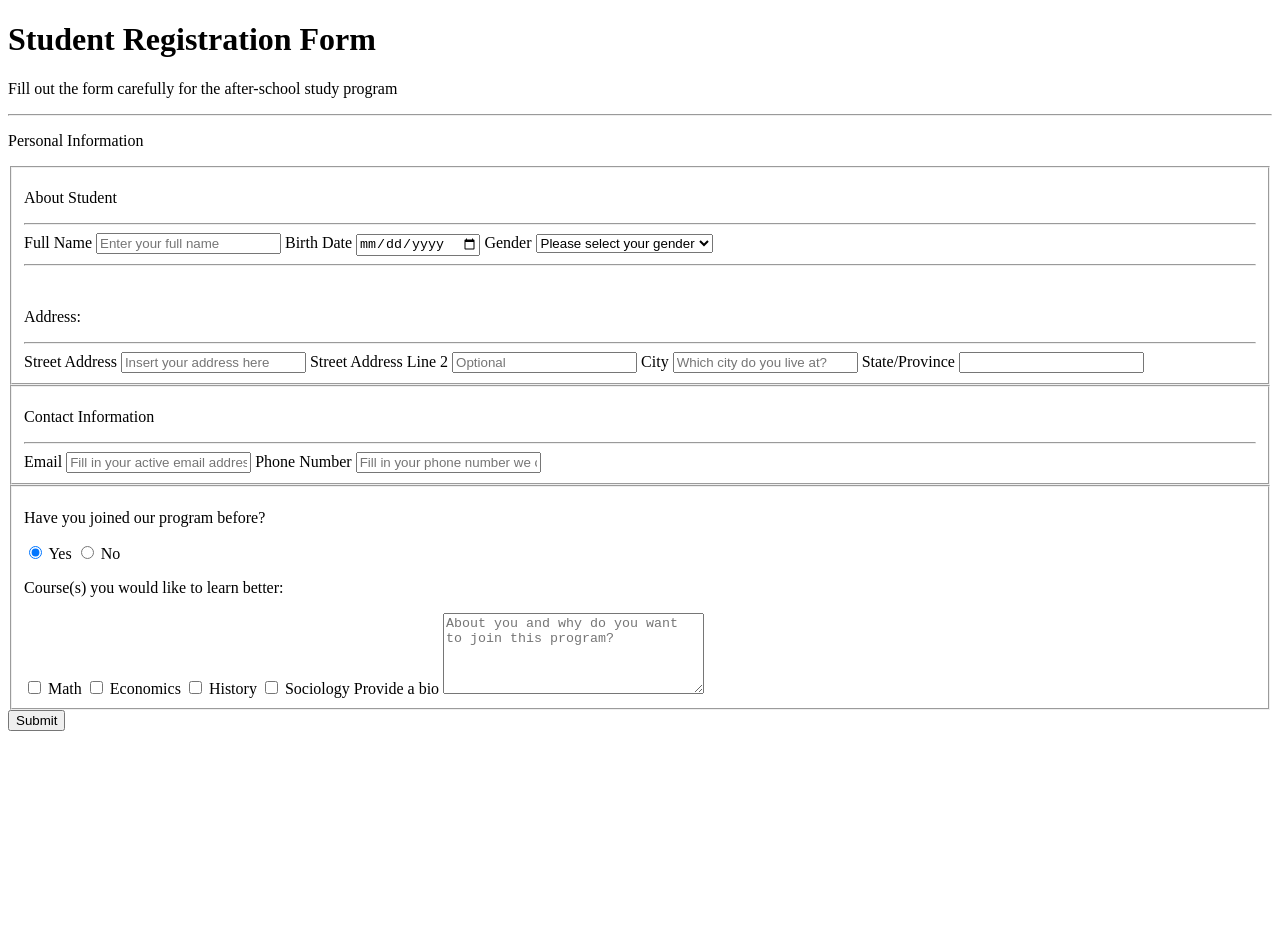
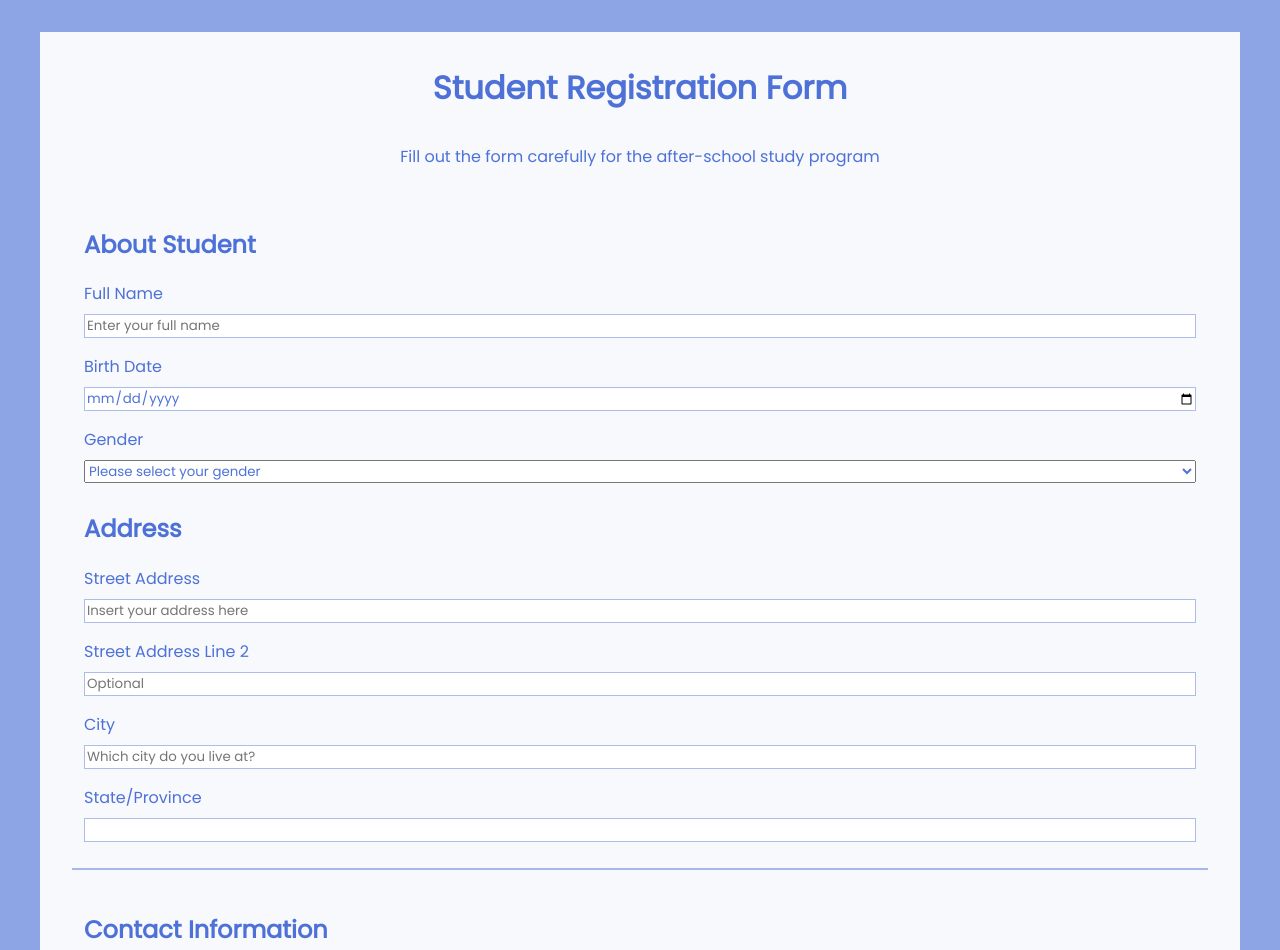
Before and after one commit to frayded/student-form, a plain HTML site: page index.html in a window 1280 px wide. Shown: the top 950 px of the page. Before the commit the page ends 800 px from the top, so only its background shows below. Drawn offline with Linux system fonts and the light colour scheme.

Commit message:
styles added; first iteration done before fixing it to user's needs

```diff
--- a/index.html
+++ b/index.html
@@ -8,15 +8,13 @@
         <link rel="stylesheet" href="./styles.css">
     </head>
     <body>
-        <h1>Student Registration Form</h1>
-        <p>Fill out the form carefully for the after-school study program</p>
-        <hr>
-        <form action="">
-            <p>Personal Information</p>
+        <div class="form-section">
+            <h1 id="title">Student Registration Form</h1>
+            <p id="description">Fill out the form carefully for the after-school study program</p>
+            <form action="" method="post" id="survey-form">
                 <fieldset>
-                <p>About Student</p>
-                <hr>
-                <label for="full-name">Full Name <input id="full-name" name="full-name" type="text" placeholder="Enter your full name" required></label>
+                    <h2>About Student</h2>
+                    <label for="name">Full Name <input id="name" name="name" type="text" placeholder="Enter your full name" required></label>
                     <label for="birthdate">Birth Date <input id="birthdate" name="birthdate" type="date" required></label>
                     <label for="gender">Gender
                         <select id="gender" name="gender">
@@ -27,10 +25,7 @@
                             <option value="4">Other</option>
                         </select>
                     </label>
-                <hr>
-                <br>
-                <p>Address:</p>
-                <hr>
+                    <h2>Address</h2>
                     <label for="address1">Street Address <input id="address1" type="text" name="address1"  placeholder="Insert your address here" required></label>
                     <label for="address2">Street Address Line 2 <input type="text" name="address2" id="address2" placeholder="Optional"></label>
                     <label for="city">City <input type="text" id="city" name="city" placeholder="Which city do you live at?" required></label>
@@ -38,27 +33,27 @@
                 </fieldset>
 
                 <fieldset>
-                <p>Contact Information</p>
-                <hr>
+                    <h2>Contact Information</h2>
                     <label for="email">Email <input type="text" id="email" name="email" placeholder="Fill in your active email address" required></label>
                     <label for="phone-number">Phone Number <input type="text" id="phone-number" name="phone-number" placeholder="Fill in your phone number we can contact" required></label>
                 </fieldset>
 
                 <fieldset>
                     <p>Have you joined our program before?</p>
-                <label for="program-yes"><input type="radio" id="program-yes" name="program-participation" checked> Yes</label>
-                <label for="program-no"><input type="radio" id="program-no" name="program-participation"> No</label>
+                    <label for="program-yes"><input type="radio" id="program-yes" name="program-participation" class="inline" checked> Yes</label>
+                    <label for="program-no"><input type="radio" id="program-no" name="program-participation" class="inline"> No</label>
 
-                <p>Course(s) you would like to learn better: </p>
-                <label for="math"><input type="checkbox" id="math" name="course"> Math</label>
-                <label for="economics"><input type="checkbox" id="economics" name="course"> Economics</label>
-                <label for="history"><input type="checkbox" id="history" name="course"> History</label>
-                <label for="sociology"><input type="checkbox" id="sociology" name="course"> Sociology</label>
-
+                    <p>Course(s) you would like to learn better?</p>
+                    <label for="math"><input type="checkbox" id="math" name="course" class="inline"> Math</label>
+                    <label for="economics"><input type="checkbox" id="economics" name="course" class="inline"> Economics</label>
+                    <label for="history"><input type="checkbox" id="history" name="course" class="inline"> History</label>
+                    <label for="sociology"><input type="checkbox" id="sociology" name="course" class="inline"> Sociology</label>
+                    <br>
                     <label for="bio">Provide a bio <textarea name="bio" id="bio" cols="30" rows="5" placeholder="About you and why do you want to join this program?"></textarea></label>
                 </fieldset>
 
                 <input type="submit" id="submit">
             </form>
+        </div>
     </body>
 </html>
--- a/styles.css
+++ b/styles.css
@@ -0,0 +1,66 @@
+@import url('https://fonts.googleapis.com/css2?family=Poppins&display=swap');
+
+* {
+    box-sizing: border-box;
+    font-family: "Poppins", sans-serif;
+    color: #2854ced2;
+}
+
+body {
+    background-color: #2854ce85;
+}
+
+.form-section {
+    padding: 32px;
+    margin: 32px;
+    background-color: #ffffffef;
+}
+
+    #title {
+        font-size: 32px;
+        font-weight: 800;
+        margin: auto;
+        padding: 0;
+        text-align: center;
+    }
+
+    .form-section #description {
+        padding: 16px 0;
+        text-align: center;
+    }
+
+form fieldset {
+    margin: 16px 0;
+    border: none;
+    border-bottom: 2px solid #2854ce63;;
+}
+
+form label {
+    display: block;
+    margin: 8px 0;
+}
+
+form input,
+textarea,
+select {
+    margin: 8px 0;
+    width: 100%;
+    min-height: 16px;
+}
+
+form input,
+textarea {
+    border: 1px solid #2854ce62;
+}
+
+form .inline {
+    width: unset;
+    margin: 0 .25em 0 0;
+    vertical-align: middle;
+}
+
+form input[type="submit"] {
+    display: block;
+    width: 50%;
+    margin: 1em auto;
+}
```
Lines whose indentation alone changed are shown as unchanged.
